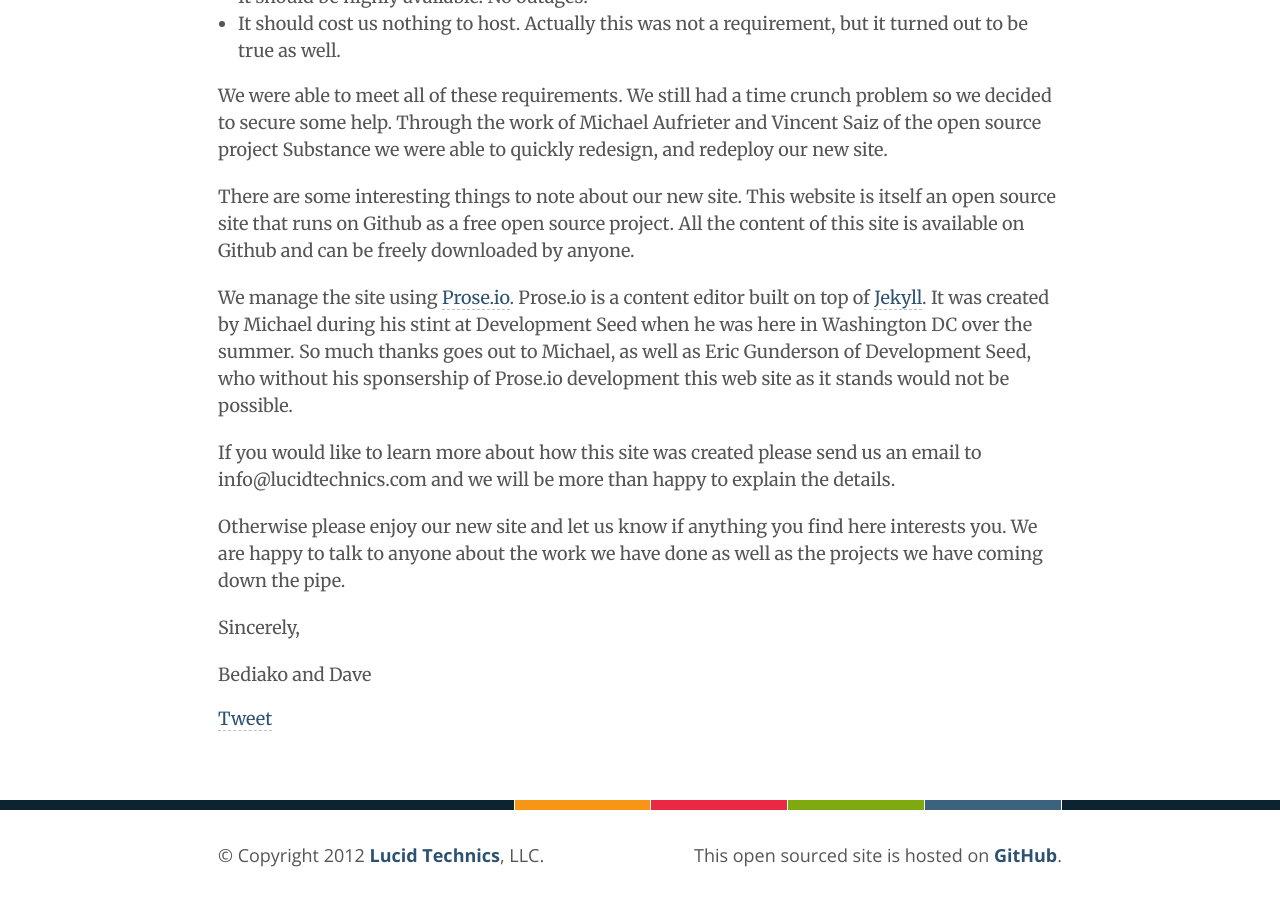
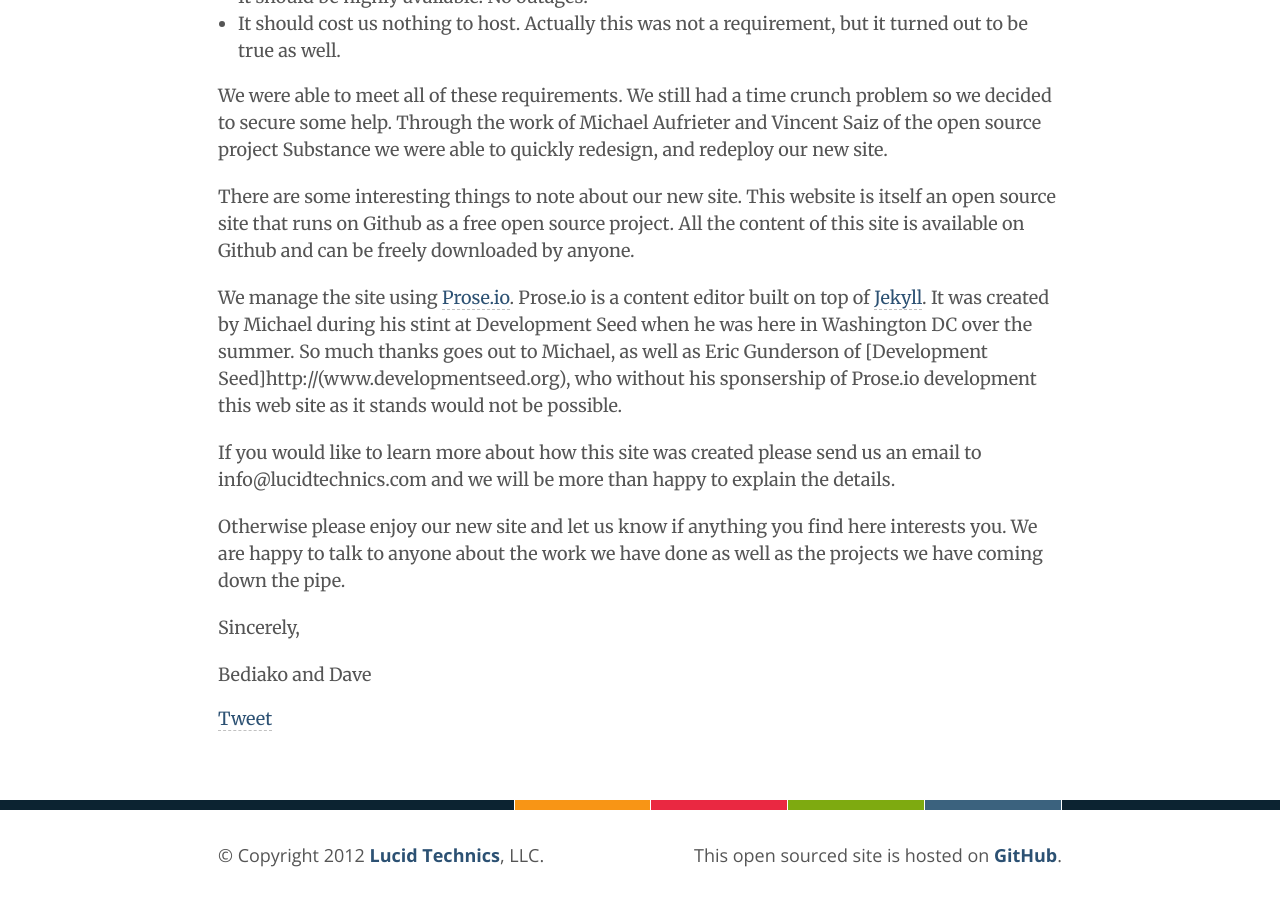
Before and after one commit to LucidTechnics/lucidtechnics.github.com, a Jekyll site: the page built from _posts/articles/2012-12-12-site-launch.md, in a window 1280 px wide and 900 px high, scrolled down 1215 px. Built offline with Jekyll 4.4.1, drawn with Linux system fonts in a browser that asks for light colours; nearby versions of some CDN libraries; comment, search, counter and statistics services are not loaded; some of the changed lines change nothing that is shown.

Commit message:
Updated _posts/articles/2012-12-12-site-launch.md

```diff
--- a/_posts/articles/2012-12-12-site-launch.md
+++ b/_posts/articles/2012-12-12-site-launch.md
@@ -28,7 +28,7 @@
 
 There are some interesting things to note about our new site.  This website is itself an open source site that runs on Github as a free open source project.  All the content of this site is available on Github and can be freely downloaded by anyone.
 
-We manage the site using [Prose.io](http://prose.io).  Prose.io is a content editor built on top of [Jekyll](https://github.com/mojombo/jekyll).  It was created by Michael during his stint at Development Seed when he was here in Washington DC over the summer.  So much thanks goes out to Michael, as well as Eric Gunderson of Development Seed, who without his sponsership of Prose.io development this web site as it stands would not be possible.
+We manage the site using [Prose.io](http://prose.io).  Prose.io is a content editor built on top of [Jekyll](https://github.com/mojombo/jekyll).  It was created by Michael during his stint at Development Seed when he was here in Washington DC over the summer.  So much thanks goes out to Michael, as well as Eric Gunderson of [Development Seed]http://(www.developmentseed.org), who without his sponsership of Prose.io development this web site as it stands would not be possible.
 
 If you would like to learn more about how this site was created please send us an email to info@lucidtechnics.com and we will be more than happy to explain the details.
 
```
